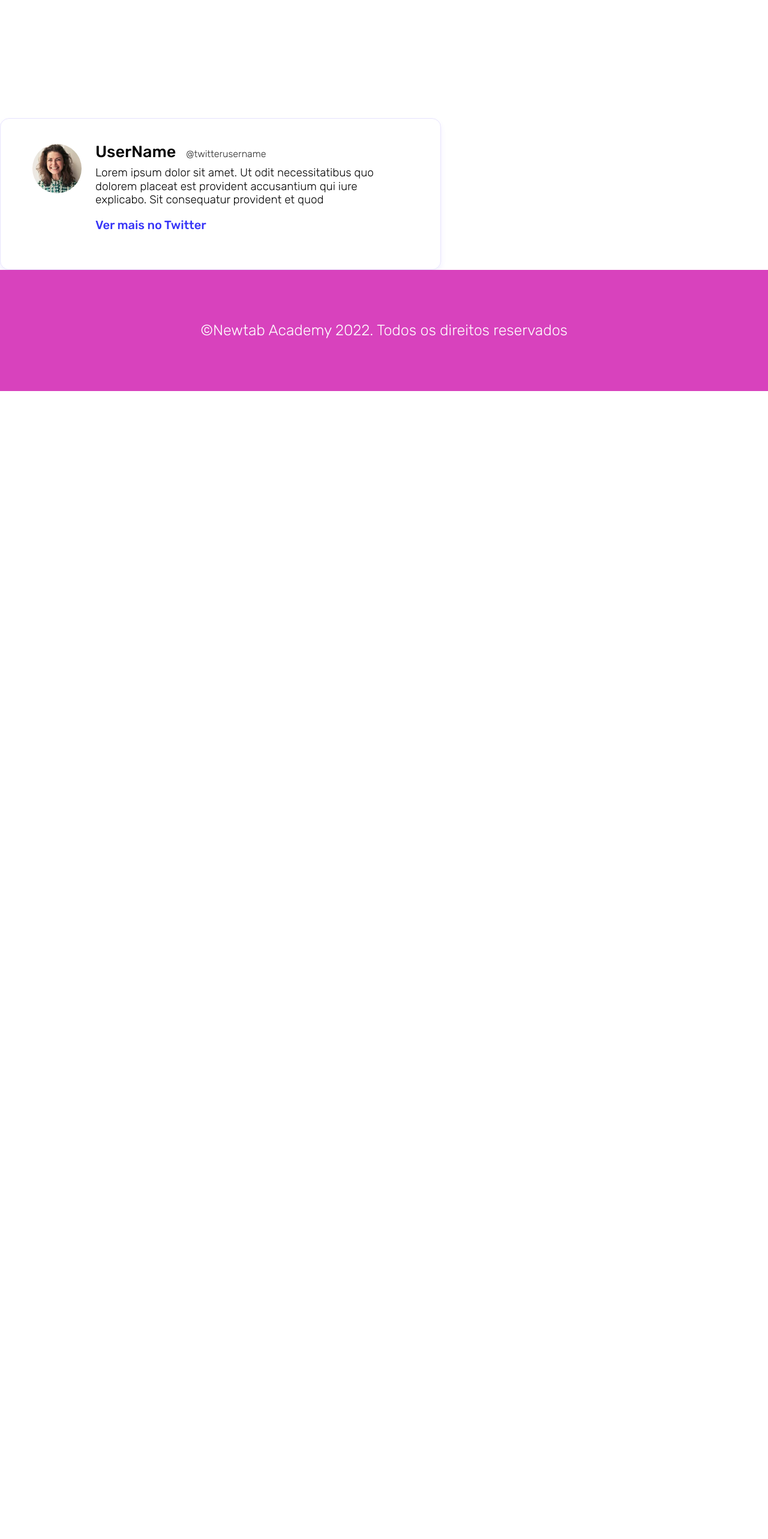
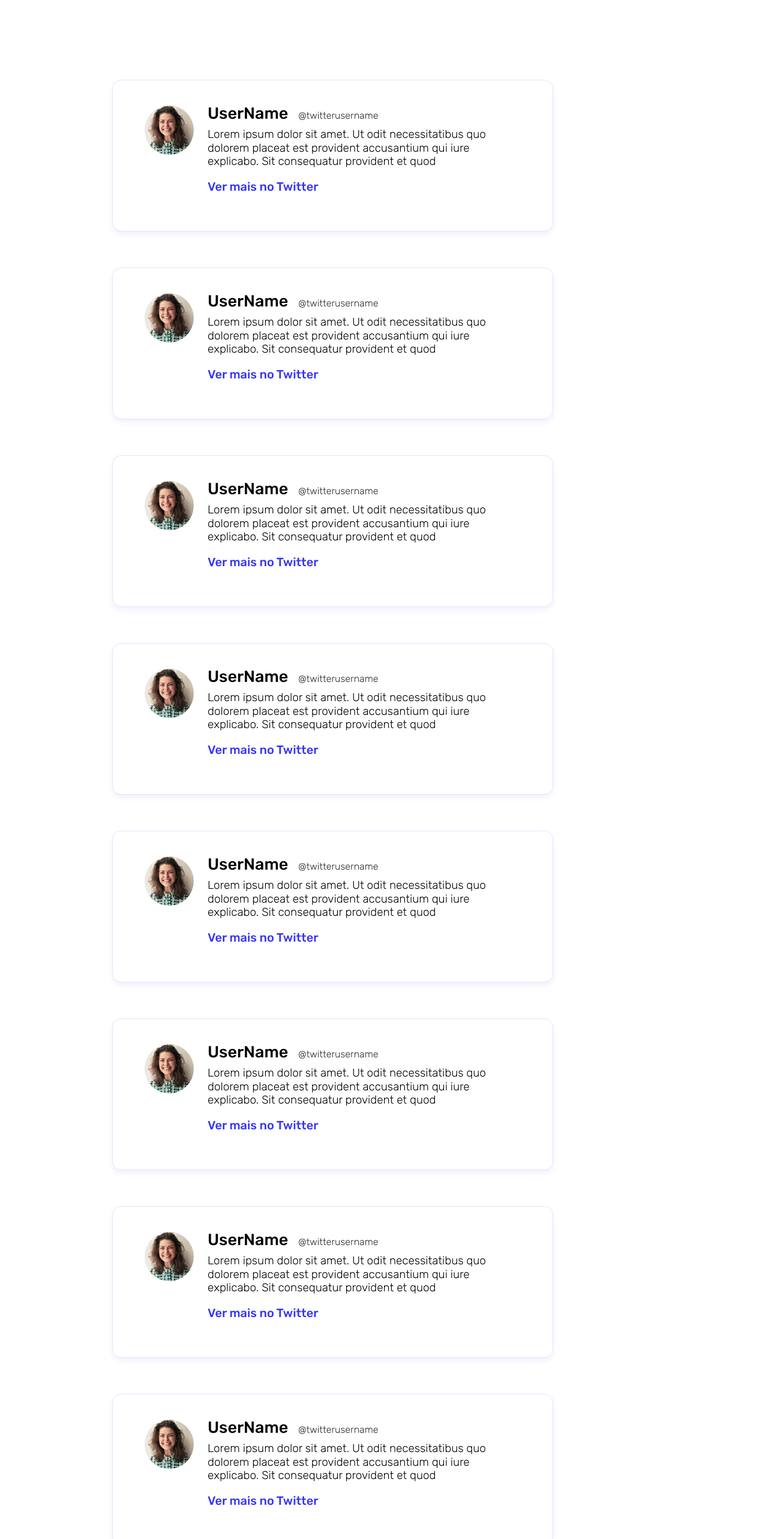
Before and after one commit to EdiJunior88/Projeto-hashtagFinder, a React (Create React App) app in the folder hashtagfinder/: page / in a window 1280 px wide. Shown: the part 1520-4086 px from the top of the page at 60% size. Before the commit the page ends 2172 px from the top, so only its background shows below. Built offline with nearby package versions, Linux system fonts and the light colour scheme.

Commit message:
Componente GALERIA - Estilização do CSS Rodapé (acrescentando um padding-top fixo) - Estilização do CSS Twitter (divisão em blocos pares e espaçamentos entre si) - Criação de vários containers de Twitter mostrandos os últimos 10 resultados

```diff
--- a/hashtagfinder/src/componentes/rodape/rodape.css
+++ b/hashtagfinder/src/componentes/rodape/rodape.css
@@ -10,6 +10,7 @@
   flex-wrap: wrap;
   font-size: 1.56em;
   position: relative;
+  margin-top: 184px;
 }
 
 /* Responsividade - Tela 770 pixels */
--- a/hashtagfinder/src/componentes/twitter/twitter.css
+++ b/hashtagfinder/src/componentes/twitter/twitter.css
@@ -1,3 +1,19 @@
+.container.twitter-flex {
+  width: 100%;
+  display: flex;
+  flex-direction: row;
+  flex-wrap: wrap;
+  justify-content: space-between;
+  align-content: center;
+  align-items: center;
+  padding: 0px 187px 0px 187px;
+  margin-top: 65px;
+}
+
+.container-twitter {
+  padding-top: 60px;
+}
+
 .twitter {
   display: flex;
   width: 735px;
--- a/hashtagfinder/src/componentes/twitter/twitter.jsx
+++ b/hashtagfinder/src/componentes/twitter/twitter.jsx
@@ -4,7 +4,196 @@ import FotoPerfil from '../../imagens/foto-perfil/foto.jpg';
 
 export default function Twitter() {
   return (
-    <section className='container'>
+    <section className='container twitter-flex'>
+      <div className='container-twitter'>
+        <div className='twitter'>
+          <div className='container-twitter-foto'>
+            <img className='twitter-foto' src={FotoPerfil} alt='foto perfil' />
+          </div>
+
+          <div className='container-twitter-descricao'>
+            <span className='twitter-nome'>UserName</span>
+            <span className='twitter-usuario'>@twitterusername</span>
+            <p className='twitter-descricao'>
+              Lorem ipsum dolor sit amet. Ut odit necessitatibus quo dolorem
+              placeat est provident accusantium qui iure explicabo. Sit
+              consequatur provident et quod
+            </p>
+            <a className='twitter-link' href='#'>
+              Ver mais no Twitter
+            </a>
+          </div>
+        </div>
+      </div>
+
+      <div className='container-twitter'>
+        <div className='twitter'>
+          <div className='container-twitter-foto'>
+            <img className='twitter-foto' src={FotoPerfil} alt='foto perfil' />
+          </div>
+
+          <div className='container-twitter-descricao'>
+            <span className='twitter-nome'>UserName</span>
+            <span className='twitter-usuario'>@twitterusername</span>
+            <p className='twitter-descricao'>
+              Lorem ipsum dolor sit amet. Ut odit necessitatibus quo dolorem
+              placeat est provident accusantium qui iure explicabo. Sit
+              consequatur provident et quod
+            </p>
+            <a className='twitter-link' href='#'>
+              Ver mais no Twitter
+            </a>
+          </div>
+        </div>
+      </div>
+
+      <div className='container-twitter'>
+        <div className='twitter'>
+          <div className='container-twitter-foto'>
+            <img className='twitter-foto' src={FotoPerfil} alt='foto perfil' />
+          </div>
+
+          <div className='container-twitter-descricao'>
+            <span className='twitter-nome'>UserName</span>
+            <span className='twitter-usuario'>@twitterusername</span>
+            <p className='twitter-descricao'>
+              Lorem ipsum dolor sit amet. Ut odit necessitatibus quo dolorem
+              placeat est provident accusantium qui iure explicabo. Sit
+              consequatur provident et quod
+            </p>
+            <a className='twitter-link' href='#'>
+              Ver mais no Twitter
+            </a>
+          </div>
+        </div>
+      </div>
+
+      <div className='container-twitter'>
+        <div className='twitter'>
+          <div className='container-twitter-foto'>
+            <img className='twitter-foto' src={FotoPerfil} alt='foto perfil' />
+          </div>
+
+          <div className='container-twitter-descricao'>
+            <span className='twitter-nome'>UserName</span>
+            <span className='twitter-usuario'>@twitterusername</span>
+            <p className='twitter-descricao'>
+              Lorem ipsum dolor sit amet. Ut odit necessitatibus quo dolorem
+              placeat est provident accusantium qui iure explicabo. Sit
+              consequatur provident et quod
+            </p>
+            <a className='twitter-link' href='#'>
+              Ver mais no Twitter
+            </a>
+          </div>
+        </div>
+      </div>
+
+      <div className='container-twitter'>
+        <div className='twitter'>
+          <div className='container-twitter-foto'>
+            <img className='twitter-foto' src={FotoPerfil} alt='foto perfil' />
+          </div>
+
+          <div className='container-twitter-descricao'>
+            <span className='twitter-nome'>UserName</span>
+            <span className='twitter-usuario'>@twitterusername</span>
+            <p className='twitter-descricao'>
+              Lorem ipsum dolor sit amet. Ut odit necessitatibus quo dolorem
+              placeat est provident accusantium qui iure explicabo. Sit
+              consequatur provident et quod
+            </p>
+            <a className='twitter-link' href='#'>
+              Ver mais no Twitter
+            </a>
+          </div>
+        </div>
+      </div>
+
+      <div className='container-twitter'>
+        <div className='twitter'>
+          <div className='container-twitter-foto'>
+            <img className='twitter-foto' src={FotoPerfil} alt='foto perfil' />
+          </div>
+
+          <div className='container-twitter-descricao'>
+            <span className='twitter-nome'>UserName</span>
+            <span className='twitter-usuario'>@twitterusername</span>
+            <p className='twitter-descricao'>
+              Lorem ipsum dolor sit amet. Ut odit necessitatibus quo dolorem
+              placeat est provident accusantium qui iure explicabo. Sit
+              consequatur provident et quod
+            </p>
+            <a className='twitter-link' href='#'>
+              Ver mais no Twitter
+            </a>
+          </div>
+        </div>
+      </div>
+
+      <div className='container-twitter'>
+        <div className='twitter'>
+          <div className='container-twitter-foto'>
+            <img className='twitter-foto' src={FotoPerfil} alt='foto perfil' />
+          </div>
+
+          <div className='container-twitter-descricao'>
+            <span className='twitter-nome'>UserName</span>
+            <span className='twitter-usuario'>@twitterusername</span>
+            <p className='twitter-descricao'>
+              Lorem ipsum dolor sit amet. Ut odit necessitatibus quo dolorem
+              placeat est provident accusantium qui iure explicabo. Sit
+              consequatur provident et quod
+            </p>
+            <a className='twitter-link' href='#'>
+              Ver mais no Twitter
+            </a>
+          </div>
+        </div>
+      </div>
+
+      <div className='container-twitter'>
+        <div className='twitter'>
+          <div className='container-twitter-foto'>
+            <img className='twitter-foto' src={FotoPerfil} alt='foto perfil' />
+          </div>
+
+          <div className='container-twitter-descricao'>
+            <span className='twitter-nome'>UserName</span>
+            <span className='twitter-usuario'>@twitterusername</span>
+            <p className='twitter-descricao'>
+              Lorem ipsum dolor sit amet. Ut odit necessitatibus quo dolorem
+              placeat est provident accusantium qui iure explicabo. Sit
+              consequatur provident et quod
+            </p>
+            <a className='twitter-link' href='#'>
+              Ver mais no Twitter
+            </a>
+          </div>
+        </div>
+      </div>
+
+      <div className='container-twitter'>
+        <div className='twitter'>
+          <div className='container-twitter-foto'>
+            <img className='twitter-foto' src={FotoPerfil} alt='foto perfil' />
+          </div>
+
+          <div className='container-twitter-descricao'>
+            <span className='twitter-nome'>UserName</span>
+            <span className='twitter-usuario'>@twitterusername</span>
+            <p className='twitter-descricao'>
+              Lorem ipsum dolor sit amet. Ut odit necessitatibus quo dolorem
+              placeat est provident accusantium qui iure explicabo. Sit
+              consequatur provident et quod
+            </p>
+            <a className='twitter-link' href='#'>
+              Ver mais no Twitter
+            </a>
+          </div>
+        </div>
+      </div>
+
       <div className='container-twitter'>
         <div className='twitter'>
           <div className='container-twitter-foto'>
```
